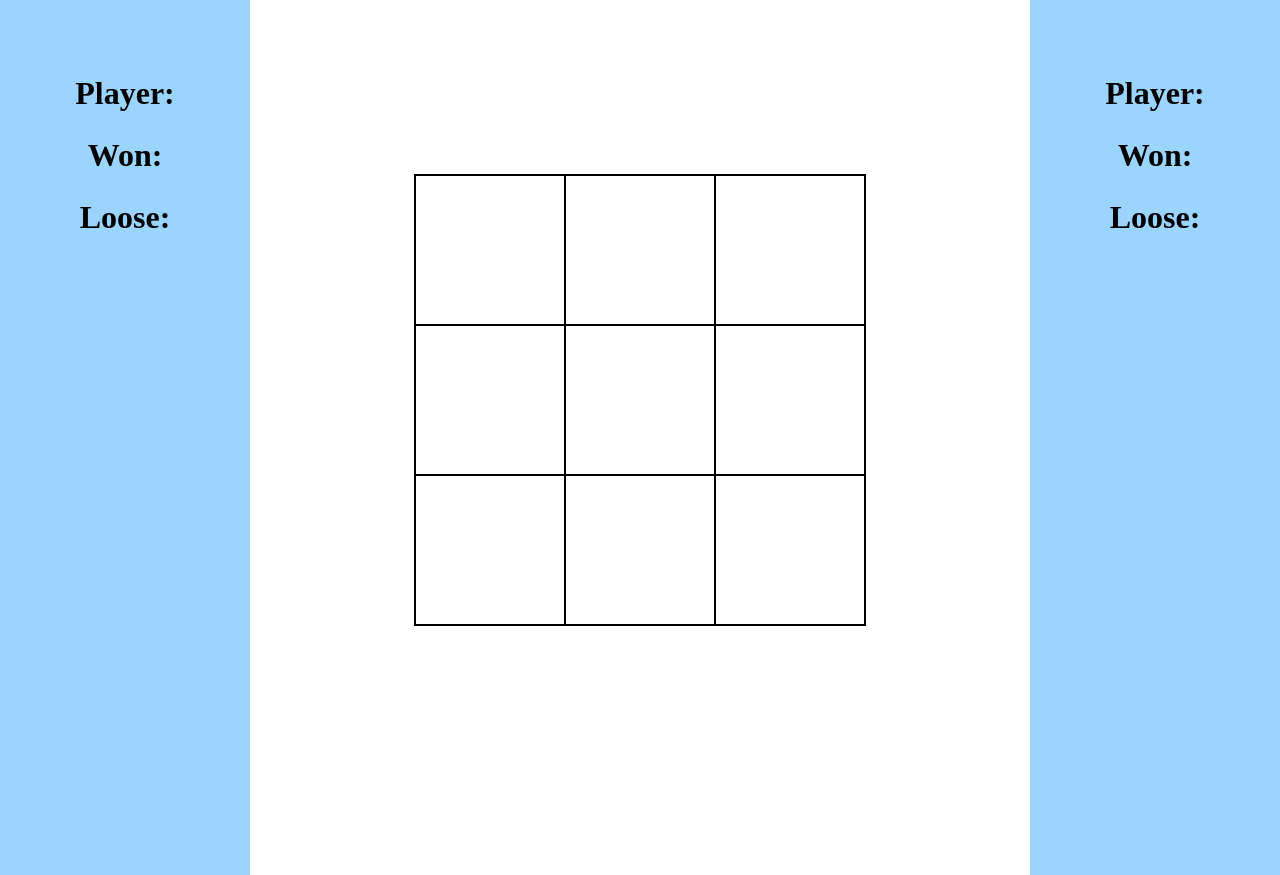
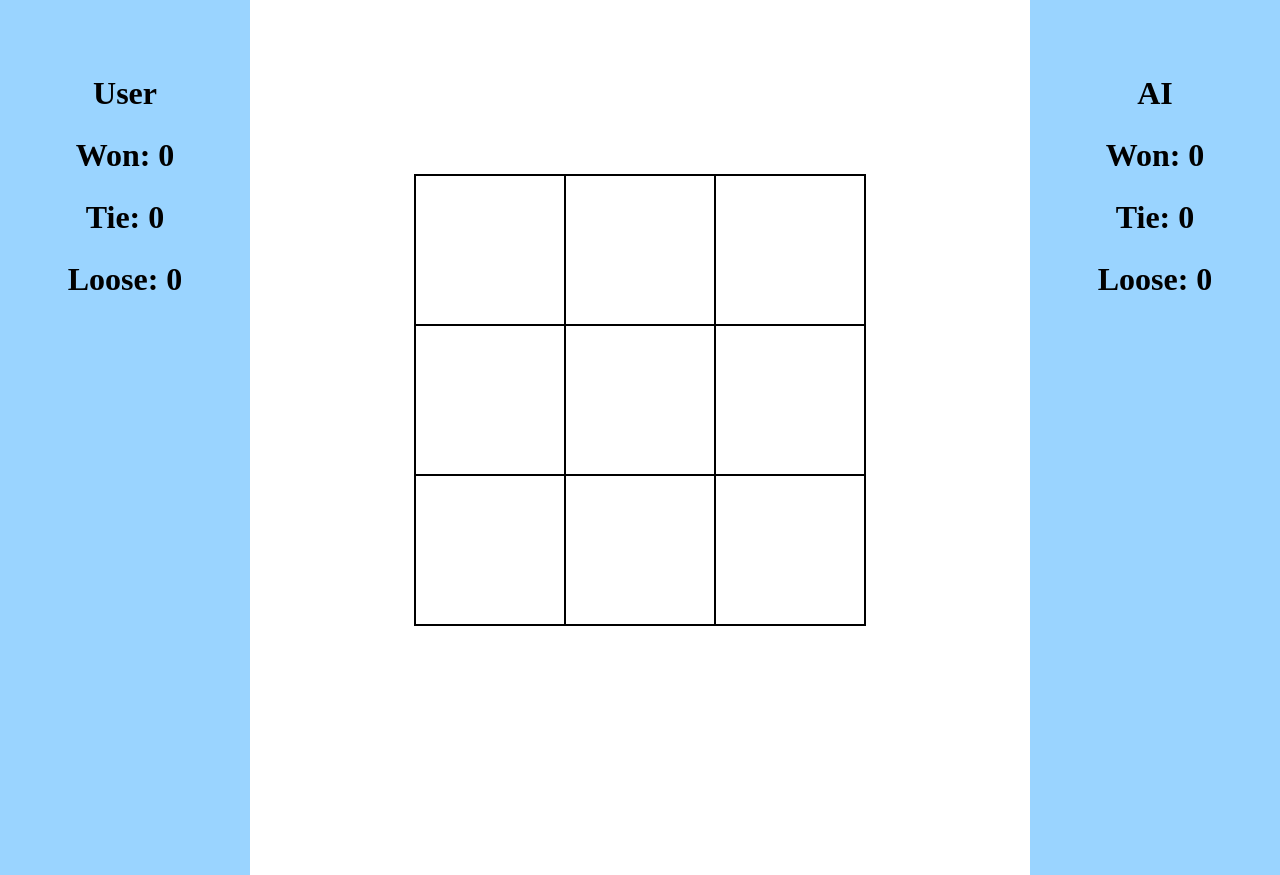
Before and after one commit to vrezhMik/tiktaktoe, a Vue app: page / in a window 1280 px wide. Built offline with nearby package versions, Linux system fonts and the light colour scheme.

Commit message:
add AI bot

```diff
--- a/src/App.vue
+++ b/src/App.vue
@@ -1,10 +1,18 @@
 <template>
   <main>
-    <Player />
+    <Player
+      :won="Store.state.userWon"
+      player="User"
+      :loose="Store.state.opponentWon"
+    />
     <div class="container">
       <Square v-for="i in 9" :key="i" @click="addItem(i - 1)" :id="i - 1" />
     </div>
-    <Player />
+    <Player
+      player="AI"
+      :loose="Store.state.userWon"
+      :won="Store.state.opponentWon"
+    />
   </main>
 </template>
 
--- a/src/components/Player.vue
+++ b/src/components/Player.vue
@@ -1,11 +1,19 @@
 <template>
   <div class="player">
-    <h1>Player:</h1>
-    <h1>Won:</h1>
-    <h1>Loose:</h1>
+    <h1>{{ props.player }}</h1>
+    <h1>Won: {{ props.won }}</h1>
+    <h1>Tie: {{ Store.state.tie }}</h1>
+    <h1>Loose: {{ props.loose }}</h1>
   </div>
 </template>
-<script lang="ts" setup></script>
+<script lang="ts" setup>
+import Store from "../store/index";
+const props = defineProps({
+  player: String,
+  won: Number,
+  loose: Number,
+});
+</script>
 <style lang="scss" scoped>
 .player {
   display: flex;
--- a/src/store/index.ts
+++ b/src/store/index.ts
@@ -8,6 +8,9 @@ interface State {
   blocks: Array<string>;
   checkBlocks: Array<Array<string>>;
   gameMode: boolean;
+  userWon: number;
+  opponentWon: number;
+  tie: number;
 }
 
 export default createStore<State>({
@@ -18,6 +21,9 @@ export default createStore<State>({
     blocks: ref([]).value,
     checkBlocks: ref([[], [], []]).value,
     gameMode: ref(true).value,
+    userWon: ref(0).value,
+    opponentWon: ref(0).value,
+    tie: ref(0).value,
   },
   mutations: {},
   actions: {},
```
Also changed, not shown: 1 other file (tests, documents, lock files or other folders).
